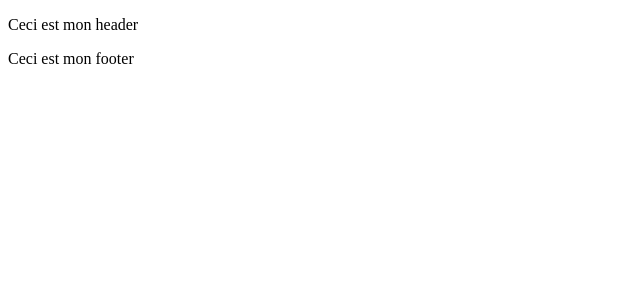
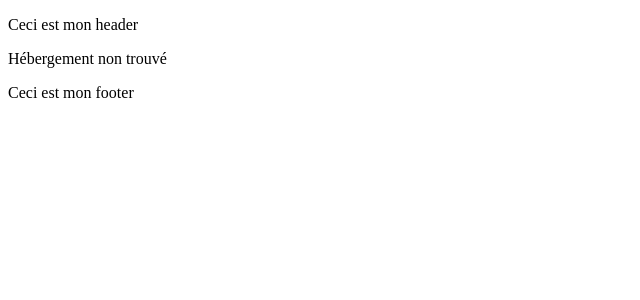
Before and after one commit to n-bon/kasa-oc, a React app: page /hebergement/1 in a window 1280 px wide. Shown: the top 300 px of the page, without its empty margins (0-640 px from the left). Built offline with nearby package versions, Linux system fonts and the light colour scheme; the HTML template or start-up script is replaced by a standard one.

Commit message:
Build (src) Add housings dynamic routes and pages

```diff
--- a/src/main.jsx
+++ b/src/main.jsx
@@ -9,7 +9,8 @@ import Footer from './assets/components/Footer'
 
 //Import pages here
 import Home from './pages/Home/'
-import About from './pages/About'
+import About from './pages/About/'
+import Housing from './pages/Housing/'
 
 createRoot(document.getElementById('root')).render(
   <StrictMode>
@@ -18,6 +19,7 @@ createRoot(document.getElementById('root')).render(
       <Routes>
         <Route path='/' element={<Home />} />
         <Route path='/a-propos' element={<About />} />
+        <Route path='/hebergement/:id' element={<Housing />} />
       </Routes>
       <Footer />
     </Router>
--- /dev/null
+++ b/src/pages/Housing/index.jsx
@@ -0,0 +1,25 @@
+import { useParams } from 'react-router-dom'
+import housings from '../../assets/data/housings.json'
+
+function Housing() {
+    const { id } = useParams()
+    const housingItem = housings.find((item) => item.id === id)
+
+    if (!housingItem) {
+        return (
+            <div>
+                 {/* Changer ce morceau de code quand la page erreur sera créée */}
+                <p>Hébergement non trouvé</p>
+            </div>
+        )
+    }
+    return (
+        <div>
+            <h1>{housingItem.title}</h1>
+            <p>{housingItem.id}</p>
+            <p>{housingItem.description}</p>
+        </div>
+    )
+}
+
+export default Housing
```
